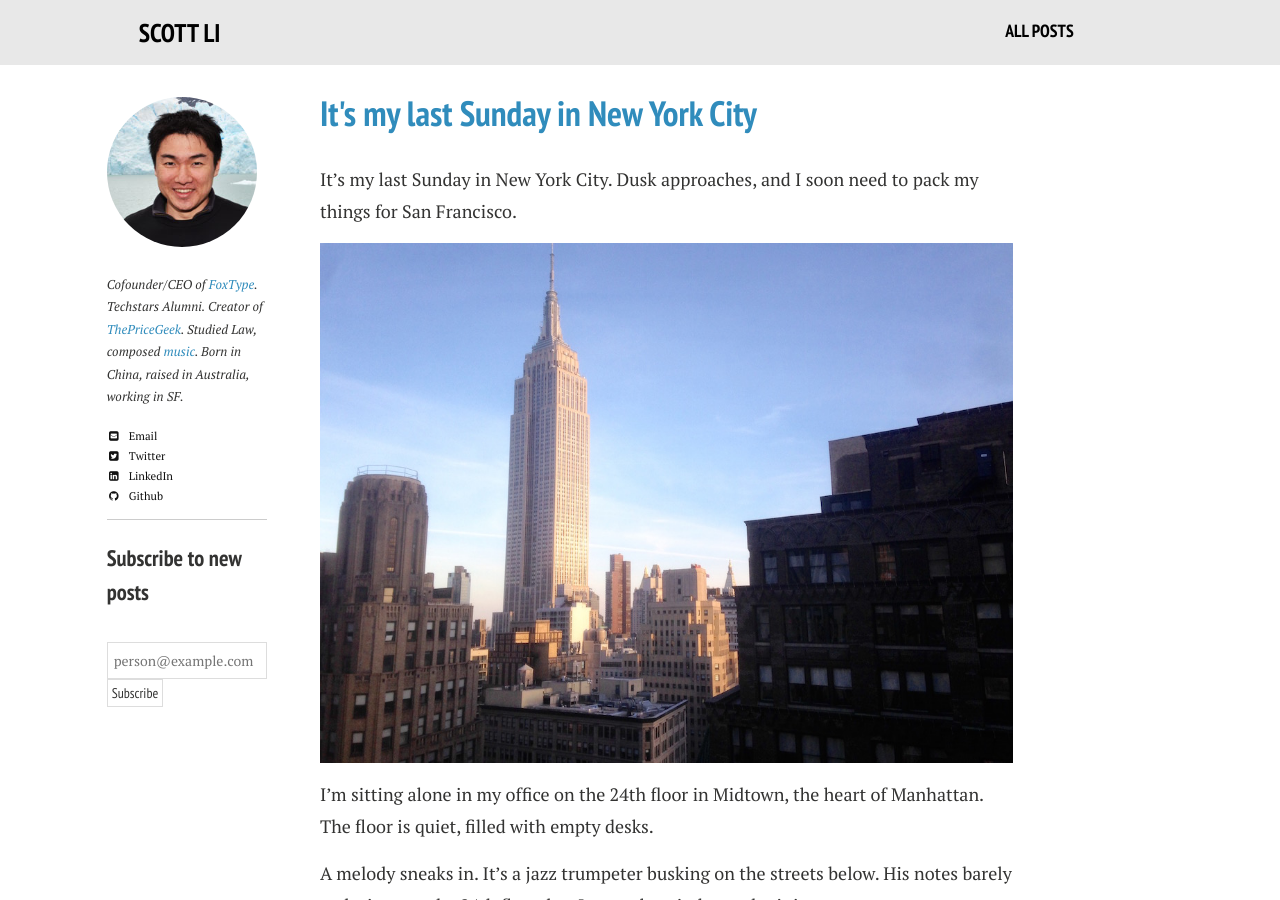
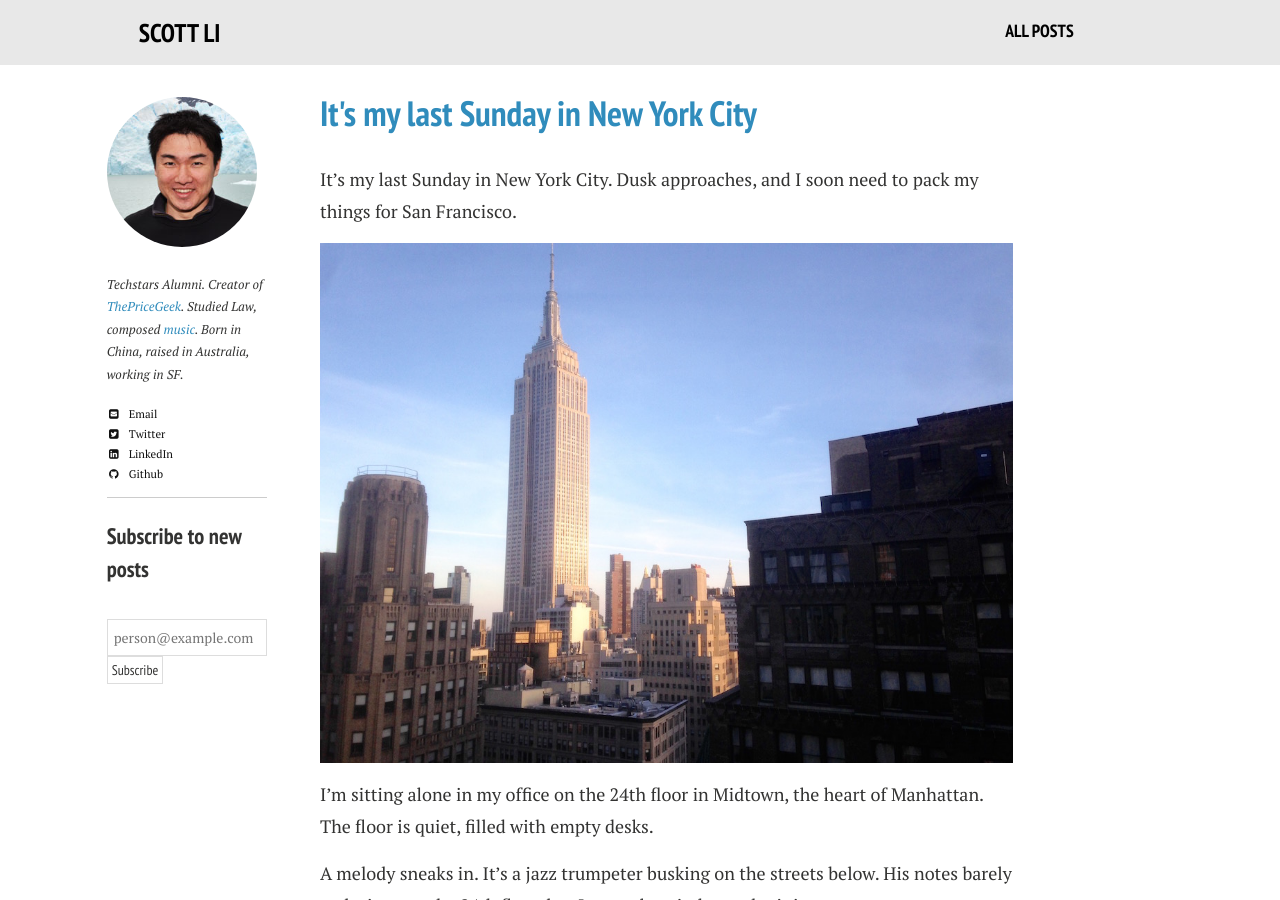
Before and after one commit to scottlingran/scottyli.github.io, a Jekyll site: the page built from index.md, in a window 1280 px wide and 900 px high. Built offline with Jekyll 4.4.1, drawn with Linux system fonts in a browser that asks for light colours; nearby versions of some CDN libraries; comment, search, counter and statistics services are not loaded.

Commit message:
temp change

```diff
--- a/_includes/_author-bio.html
+++ b/_includes/_author-bio.html
@@ -13,7 +13,8 @@
   <!-- <h3 itemprop="name">{{ author.name }}</h3> -->
   <br><br>
   <p id="bio-text">
-    Cofounder/CEO of <a target="_blank" href="https://foxtype.com">FoxType</a>. Techstars Alumni. Creator of <a target="_blank" href="http://www.thepricegeek.com">ThePriceGeek</a>. Studied Law, composed <a target="_blank" href="https://soundcloud.com/scottyli-music/sets/film-score-excerpts">music</a>. Born in China, raised in Australia, working in SF.
+    <!-- Cofounder/CEO of <a target="_blank" href="https://foxtype.com">FoxType</a>. -->
+    Techstars Alumni. Creator of <a target="_blank" href="http://www.thepricegeek.com">ThePriceGeek</a>. Studied Law, composed <a target="_blank" href="https://soundcloud.com/scottyli-music/sets/film-score-excerpts">music</a>. Born in China, raised in Australia, working in SF.
   </p>
   {% if author.email %}<a href="mailto:{{ author.email }}" class="author-social" target="_blank"><i class="fa fa-fw fa-envelope-square"></i> Email</a>{% endif %}
   {% if author.twitter %}<a href="http://twitter.com/{{ author.twitter }}" class="author-social" target="_blank"><i class="fa fa-fw fa-twitter-square"></i> Twitter</a>{% endif %}
```
